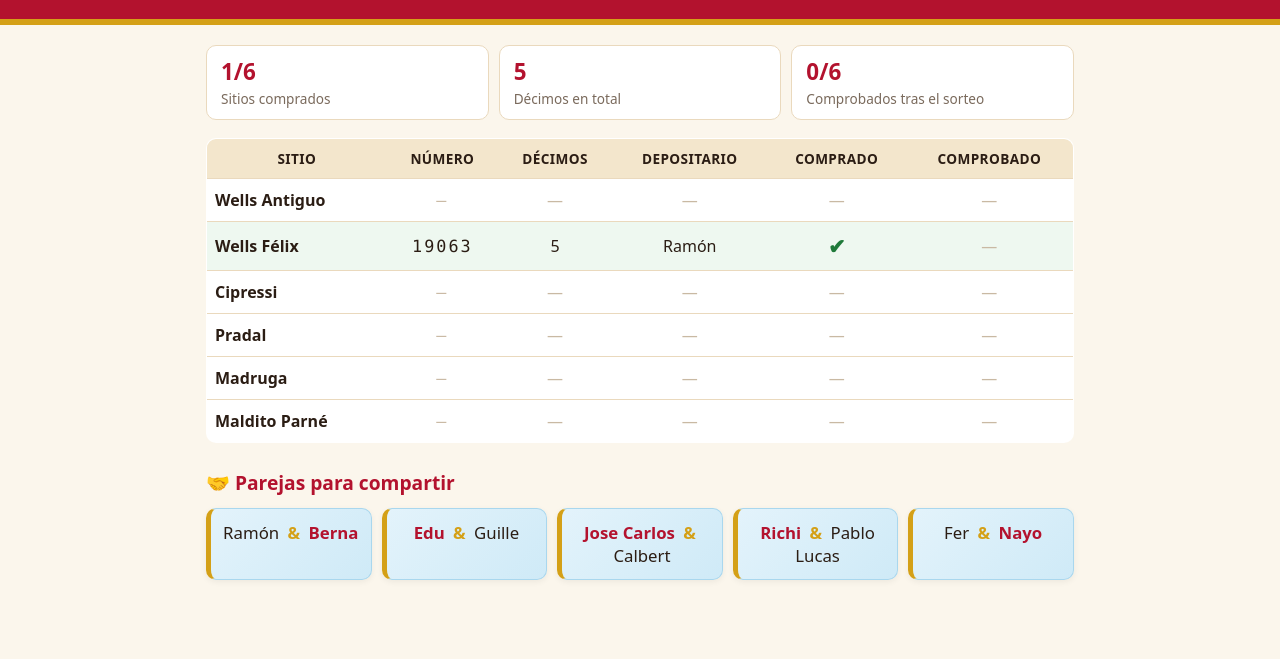
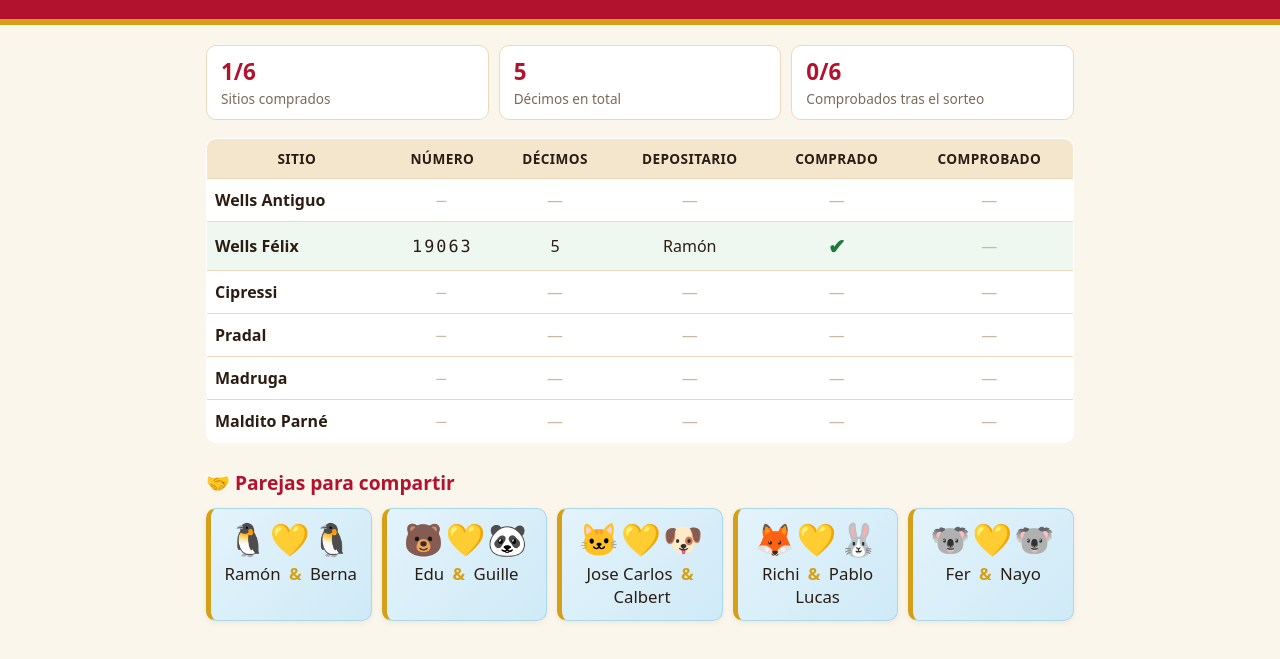
Before and after one commit to PedritoGrillo/loteria-navidad, a plain HTML site: page index.html in a window 1280 px wide. Shown: the part 337-996 px from the top of the page. Drawn offline with Linux system fonts and the light colour scheme.

Commit message:
Parejas: mismo estilo y animalitos

```diff
--- a/index.html
+++ b/index.html
@@ -69,7 +69,8 @@
     border: 1px solid #a9d7ee; border-left: 5px solid var(--oro); border-radius: 10px;
     box-shadow: 0 2px 6px rgba(0,0,0,.06);
   }
-  .pareja b { color: var(--rojo); }
+  .pareja .bichos { font-size: 2.2rem; line-height: 1.1; margin-bottom: 6px; letter-spacing: 2px; }
+  .pareja .bichos { font-size: 2rem; }
   .pareja .y { color: var(--oro); font-weight: 700; margin: 0 4px; }
   .nota { color: var(--suave); font-size: .85rem; margin-top: 14px; }
   #aviso { font-weight: 600; min-height: 1.2em; margin-top: 8px; }
@@ -121,11 +122,11 @@
   <section class="parejas">
     <h2>🤝 Parejas para compartir</h2>
     <div class="lista-parejas">
-      <div class="pareja">Ramón <span class="y">&amp;</span> <b>Berna</b></div>
-      <div class="pareja"><b>Edu</b> <span class="y">&amp;</span> Guille</div>
-      <div class="pareja"><b>Jose Carlos</b> <span class="y">&amp;</span> Calbert</div>
-      <div class="pareja"><b>Richi</b> <span class="y">&amp;</span> Pablo Lucas</div>
-      <div class="pareja">Fer <span class="y">&amp;</span> <b>Nayo</b></div>
+      <div class="pareja"><div class="bichos">🐧💛🐧</div>Ramón <span class="y">&amp;</span> Berna</div>
+      <div class="pareja"><div class="bichos">🐻💛🐼</div>Edu <span class="y">&amp;</span> Guille</div>
+      <div class="pareja"><div class="bichos">🐱💛🐶</div>Jose Carlos <span class="y">&amp;</span> Calbert</div>
+      <div class="pareja"><div class="bichos">🦊💛🐰</div>Richi <span class="y">&amp;</span> Pablo Lucas</div>
+      <div class="pareja"><div class="bichos">🐨💛🐨</div>Fer <span class="y">&amp;</span> Nayo</div>
     </div>
   </section>
 
```
